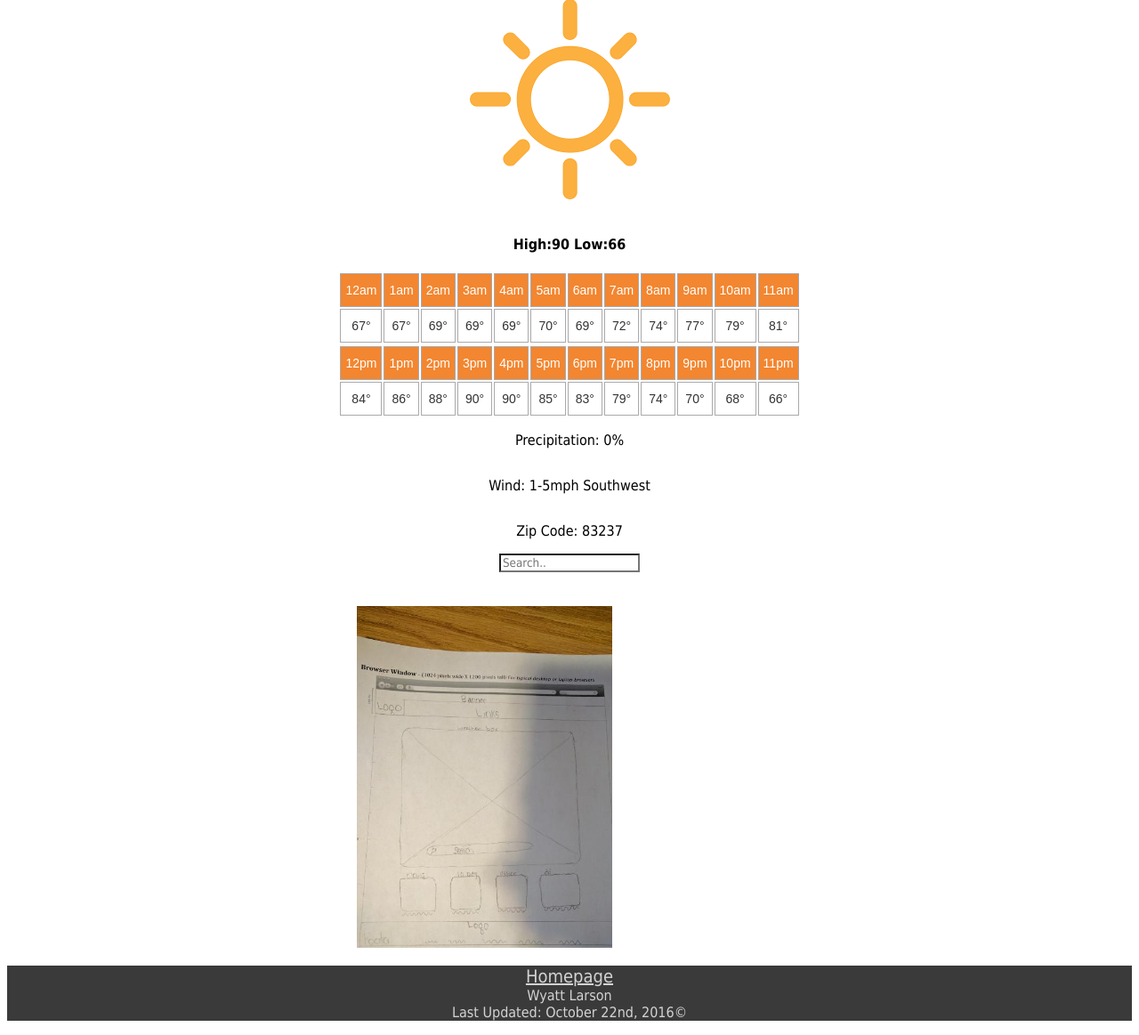
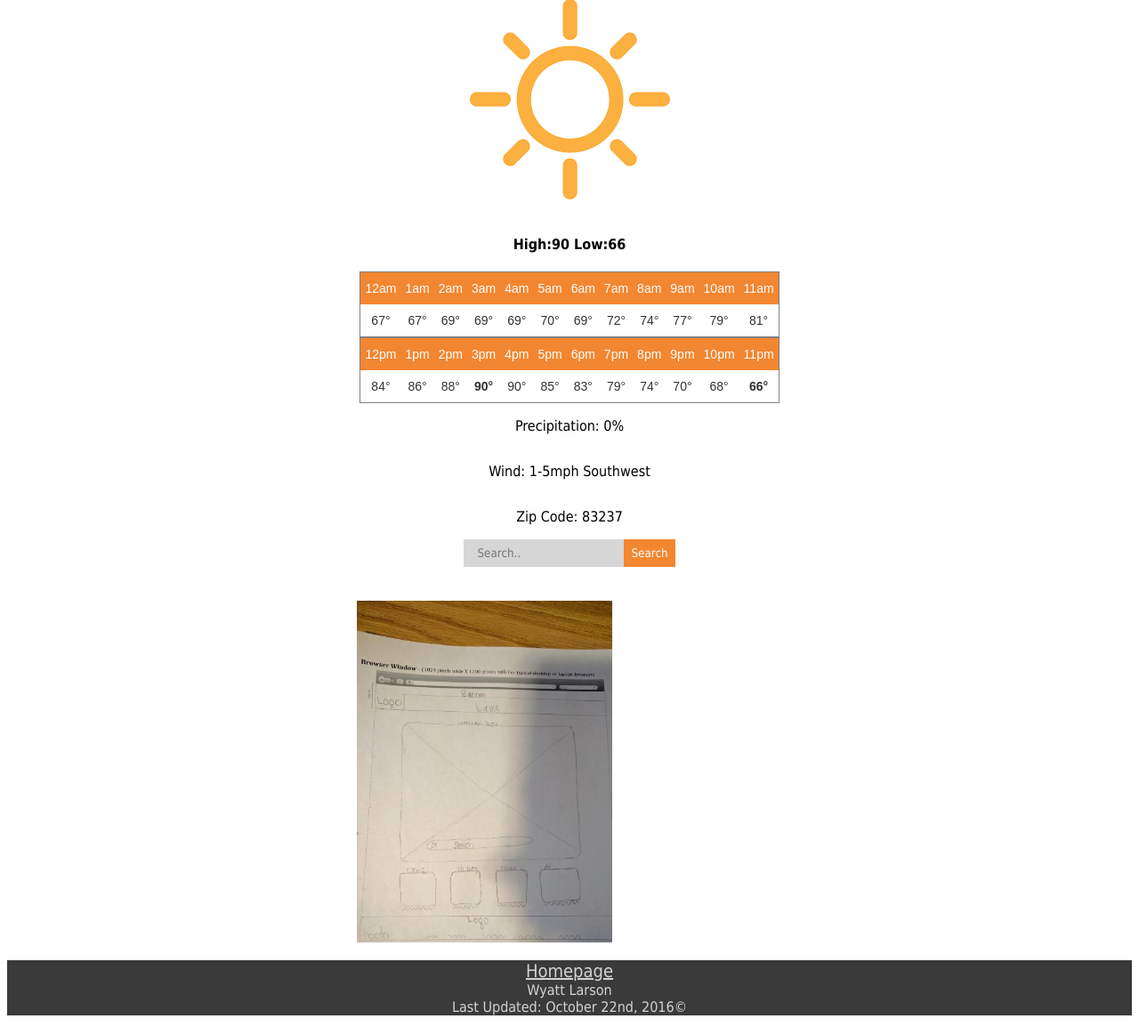
Before and after one commit to wyattlarson/wyattlarson.github.io, a PHP site: page /homework/franklin.html in a window 1280 px wide. Shown: the part 223-1386 px from the top of the page at 89% size. After the commit the page ends 1364 px from the top, so only its background shows below. Run offline with PHP 8.4, Linux system fonts and the light colour scheme.

Commit message:
css update

```diff
--- a/css/weather.css
+++ b/css/weather.css
@@ -6,20 +6,6 @@
 .wrapper {
     display:flex;
     flex-flow: column;
-    min-height: 100vh;
-}
-
-.navbar {
-    text-align: center;
-}
-
-
-.content {
-    display: flex;
-    flex-flow: column;
-    flex; 1;
-    flex-wrap: wrap;
-    align-items: center;
 }
 
 h1 {
@@ -29,10 +15,34 @@ h1 {
     margin: 0;
 }
 
+
+.navbar {
+    text-align: center;
+}
+
+#nav {
+    color: rgb(58,58,58);
+    background-color: rgb(58,58,58);
+}
+
+a {
+    color: lightgray;
+    background-color: rgb(58,58,58);
+}
+
+.content {
+    display: flex;
+   flex-direction: column;
+    flex; 1;
+    align-items: center;
+}
+
 .table  {
+    display: flex;
     border-collapse:collapse;
     border-spacing:0;
-    border-color:#aaa;
+    border-width: 1px;
+    border-style: solid;
     text-align: center;
 }
 
@@ -40,8 +50,6 @@ h1 {
     font-family:Arial, sans-serif;
     font-size:16px;
     padding:10px 5px;
-    border-style:solid;
-    border-width:1px;
     overflow:hidden;
     word-break:normal;
     border-color:#aaa;
@@ -54,8 +62,6 @@ h1 {
     font-size:16px;
     font-weight:normal;
     padding:10px 5px;
-    border-style:solid;
-    border-width:1px;
     overflow:hidden;
     word-break:normal;
     border-color:#aaa;
@@ -66,8 +72,6 @@ h1 {
     font-family:Arial, sans-serif;
     font-size:14px;
     padding:10px 5px;
-    border-style:solid;
-    border-width:1px;
     overflow:hidden;
     word-break:normal;
     border-color:#aaa;
@@ -80,8 +84,6 @@ h1 {
     font-size:14px;
     font-weight:normal;
     padding:10px 5px;
-    border-style:solid;
-    border-width:1px;
     overflow:hidden;
     word-break:normal;
     border-color:#aaa;
@@ -89,24 +91,35 @@ h1 {
     background-color:#f38630;
 }
 
-
-.table .info {
-    vertical-align:top
-}
-
 .table .infoBold {
     font-weight:bold;
     vertical-align:top;
 }
 
-a {
-    color: lightgray;
-    background-color: rgb(58,58,58);
+form {
+    display: flex;
 }
 
-#nav {
-    color: rgb(58,58,58);
-    background-color: rgb(58,58,58);
+#weather {
+        padding:8px 15px;
+        background: rgba(50, 50, 50, 0.2);
+        border: 0px solid #dbdbdb;
+}
+.button {
+        padding:6px;
+        border:2px solid #207cca;
+        background-color:#207cca;
+        color:#fafafa;
+}
+
+.buttonOrange{
+    border:2px solid #f38630;
+    background-color:#f38630;
+    color: white;
+}
+.button:hover  {
+                background-color:#fafafa;
+                color:#207cca;
 }
 
 #mobile {
@@ -137,11 +150,13 @@ ul {
     padding: 0px;
 }
 
+.blue th {
+                background-color: #207cca;
+            }
+
 /************************************MOBILE*************************************************/
 @media (max-width: 425px){
-    .table {
-        display: none;
-    }
+
     #desktop, #tablet {
         display: none;
     }
@@ -156,7 +171,12 @@ ul {
         display: none;
         }
     }
-/*************************************LARGE LAPTOP****************************************/
+
+
+
+/************************************* LAPTOP****************************************/
+
+
 
 @media (min-width:768px)
         and (max-width: 4000px) {
@@ -169,5 +189,8 @@ ul {
                 font-size: 55px;
             }
 
-            a {font-size:20px;}
+            a {
+                font-size:20px;
+            }
+
     }
--- a/homework/franklin.html
+++ b/homework/franklin.html
@@ -25,75 +25,76 @@
             <img alt="Sunny Icon" src="../homework/images/clear-day.png">
             <br>
             <h4>High:90 Low:66</h4>
-            <div class="table">
-                <table class="tg">
+                <table class="table">
                     <tr>
-                        <th class="tg-yw4l">12am</th>
-                        <th class="tg-yw4l">1am</th>
-                        <th class="tg-yw4l">2am</th>
-                        <th class="tg-yw4l">3am</th>
-                        <th class="tg-yw4l">4am</th>
-                        <th class="tg-yw4l">5am</th>
-                        <th class="tg-yw4l">6am</th>
-                        <th class="tg-yw4l">7am</th>
-                        <th class="tg-yw4l">8am</th>
-                        <th class="tg-yw4l">9am</th>
-                        <th class="tg-yw4l">10am</th>
-                        <th class="tg-yw4l">11am</th>
+                        <th class="info">12am</th>
+                        <th class="info">1am</th>
+                        <th class="info">2am</th>
+                        <th class="info">3am</th>
+                        <th class="info">4am</th>
+                        <th class="info">5am</th>
+                        <th class="info">6am</th>
+                        <th class="info">7am</th>
+                        <th class="info">8am</th>
+                        <th class="info">9am</th>
+                        <th class="info">10am</th>
+                        <th class="info">11am</th>
                     </tr>
                     <tr>
-                        <td class="tg-yw4l">67°</td>
-                        <td class="tg-yw4l">67°</td>
-                        <td class="tg-yw4l">69°</td>
-                        <td class="tg-yw4l">69°</td>
-                        <td class="tg-yw4l">69°</td>
-                        <td class="tg-yw4l">70°</td>
-                        <td class="tg-yw4l">69°</td>
-                        <td class="tg-yw4l">72°</td>
-                        <td class="tg-yw4l">74°</td>
-                        <td class="tg-yw4l">77°</td>
-                        <td class="tg-yw4l">79°</td>
-                        <td class="tg-yw4l">81°</td>
+                        <td class="info">67°</td>
+                        <td class="info">67°</td>
+                        <td class="info">69°</td>
+                        <td class="info">69°</td>
+                        <td class="info">69°</td>
+                        <td class="info">70°</td>
+                        <td class="info">69°</td>
+                        <td class="info">72°</td>
+                        <td class="info">74°</td>
+                        <td class="info">77°</td>
+                        <td class="info">79°</td>
+                        <td class="info">81°</td>
                     </tr>
                 </table>
-                <table class="tg">
+                <table class="table">
                     <tr>
-                        <th class="tg-yw4l">12pm</th>
-                        <th class="tg-yw4l">1pm</th>
-                        <th class="tg-yw4l">2pm</th>
-                        <th class="tg-yw4l">3pm</th>
-                        <th class="tg-yw4l">4pm</th>
-                        <th class="tg-yw4l">5pm</th>
-                        <th class="tg-yw4l">6pm</th>
-                        <th class="tg-yw4l">7pm</th>
-                        <th class="tg-yw4l">8pm</th>
-                        <th class="tg-yw4l">9pm</th>
-                        <th class="tg-yw4l">10pm</th>
-                        <th class="tg-yw4l">11pm</th>
+                        <th class="info">12pm</th>
+                        <th class="info">1pm</th>
+                        <th class="info">2pm</th>
+                        <th class="info">3pm</th>
+                        <th class="info">4pm</th>
+                        <th class="info">5pm</th>
+                        <th class="info">6pm</th>
+                        <th class="info">7pm</th>
+                        <th class="info">8pm</th>
+                        <th class="info">9pm</th>
+                        <th class="info">10pm</th>
+                        <th class="info">11pm</th>
                     </tr>
                     <tr>
-                        <td class="tg-yw4l">84°</td>
-                        <td class="tg-yw4l">86°</td>
-                        <td class="tg-yw4l">88°</td>
-                        <td class="tg-yw4">90°</td>
-                        <td class="tg-yw4l">90°</td>
-                        <td class="tg-yw4l">85°</td>
-                        <td class="tg-yw4l">83°</td>
-                        <td class="tg-yw4l">79°</td>
-                        <td class="tg-yw4l">74°</td>
-                        <td class="tg-yw4l">70°</td>
-                        <td class="tg-yw4l">68°</td>
-                        <td class="tg-yw4">66°</td>
+                        <td class="info">84°</td>
+                        <td class="info">86°</td>
+                        <td class="info">88°</td>
+                        <td class="infoBold">90°</td>
+                        <td class="info">90°</td>
+                        <td class="info">85°</td>
+                        <td class="info">83°</td>
+                        <td class="info">79°</td>
+                        <td class="info">74°</td>
+                        <td class="info">70°</td>
+                        <td class="info">68°</td>
+                        <td class="infoBold">66°</td>
                     </tr>
                 </table>
-            </div>
             <p>Precipitation: 0%</p>
             <p>Wind: 1-5mph Southwest</p>
             <p>Zip Code: 83237</p>
-            <input id="weather" type="text" name="search" placeholder="Search..">
+            <form>
+                <input id="weather" type="text" name="search" placeholder="Search..">
+                     <input class="buttonOrange" type="button" value="Search">
+            </form>
             <br>
             <br>
-            <div class="biggerpics">
+            <div class="wireframe">
                 <img alt="Wireframe" src="images/phone-one.jpg" id="mobile">
                 <img alt="Tablet" src="images/tablet.jpg" id="tablet">
                 <img alt="Desktop" src="images/desktop.jpg" id="desktop">
```
Also changed, not shown: homework/greenville.html (+5 -2 lines).
